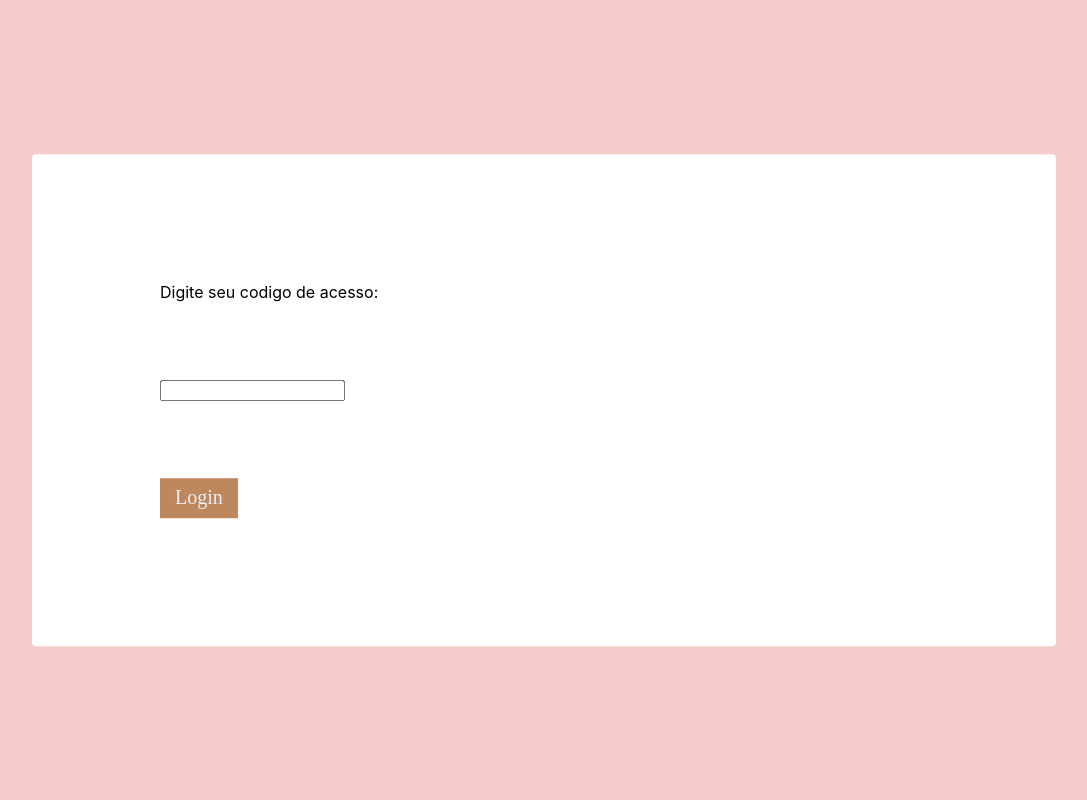
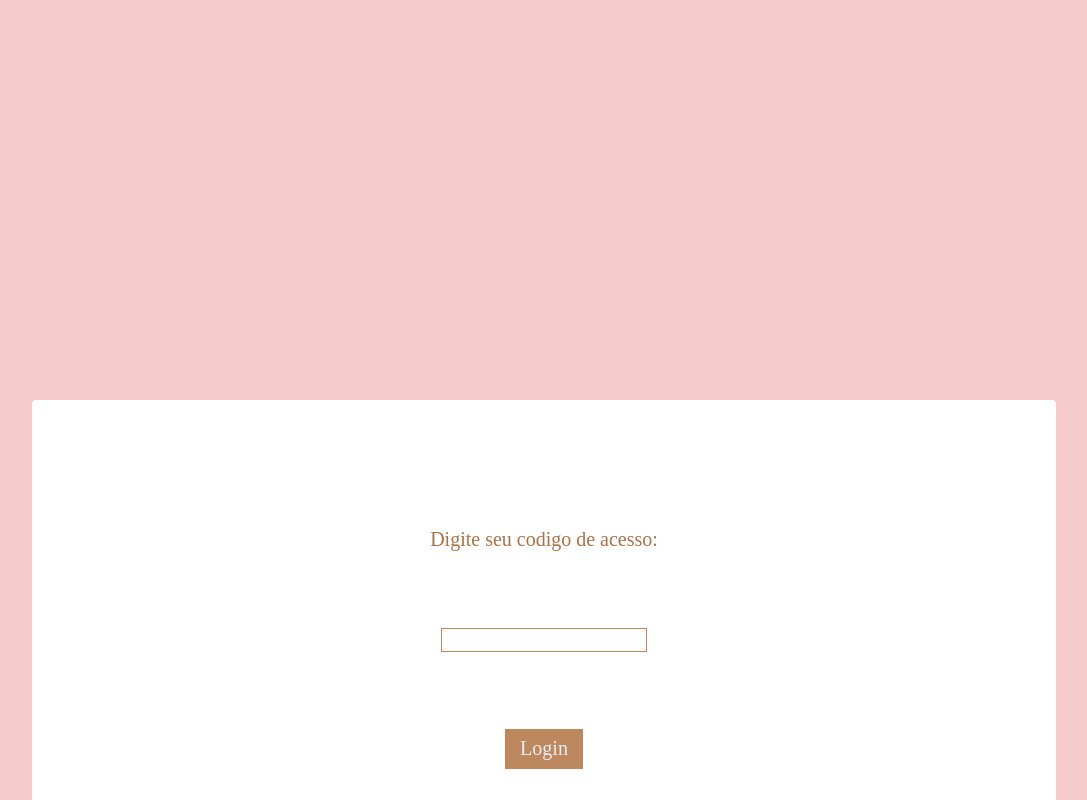
Before and after one commit to williambarrilli/agendamento, a React (Create React App) app: page /login in a window 1280 px wide. Shown: the whole page, without its empty margins (96-1183 px from the left). Built offline with nearby package versions, Linux system fonts and the light colour scheme; no server answers.

Commit message:
ajustes css calendario, pagina acesso e my area

```diff
--- a/src/components/calendar/monthCard/styles.module.scss
+++ b/src/components/calendar/monthCard/styles.module.scss
@@ -10,11 +10,13 @@
   font-weight: bold;
   color: #ac7348;
   font-size: 20px;
+
 }
 
 .week-days {
   border-bottom: 1px solid #ccc;
   color: #ac7348;
+  text-align: center;
 }
 .week-day {
   display: inline-block;
@@ -23,9 +25,11 @@
   font-weight: bold;
   font-size: 0.9em;
   margin: 4px;
+
 }
 .week {
   margin: 4px;
+  text-align: center;
 }
 
 .day {
@@ -59,5 +63,7 @@
 }
 
 .tittle {
-  padding: 10px;
+  margin: 15px;
+  position: relative;
+  top: -6px;
 }
--- a/src/components/list/styles.module.scss
+++ b/src/components/list/styles.module.scss
@@ -1,25 +1,25 @@
 .container {
   display: flex;
   flex-wrap: wrap;
-  max-width: 300px;
+  max-width: 360px;
 }
 
 .itemHour {
-  color: #0056a8;
+  color:#ffffff;
   font-size: 20px;
   margin: 5px;
-  border: 2px solid #e6eef6;
+  border: 2px solid #ac7246;
+  background: #ac7246;
   padding: 5px;
-  box-shadow: 0px 1px 2px rgba(48, 116, 250, 0.05);
-  border-radius: 4px;
+
   &:disabled {
-    background-color: #fafafa;
+    background-color: #fafafa72;
     color: #d1d1d1;
     cursor: not-allowed;
   }
   &:hover {
-    background: #0056a8;
-    color: #fafafa;
+    background: #066a3f;
+    color: #fafafa96;
     border-radius: 4px;
   }
 }
--- a/src/components/listComponents/index.tsx
+++ b/src/components/listComponents/index.tsx
@@ -50,7 +50,7 @@ export default function ListComponents({ listItems }: ListComponentsProps) {
               <>{EnumStatusKeys[item.status]}</>
             ) : (
               <>
-                <div>
+                <div className={styles.rowBotton}>
                   <Button
                     styleOption="secondary"
                     size="sm"
@@ -68,12 +68,11 @@ export default function ListComponents({ listItems }: ListComponentsProps) {
                 </div>
               </>
             )}
-
             <div className={styles.rowBotton}>
               <Button
                 styleOption="secondary"
                 size="sm"
-                text="Entrar em contato"
+                text="Contato"
                 onclick={() => sendMessage("Olá tudo bem?", "5554981559983")}
               />
             </div>
--- a/src/pages/home/index.tsx
+++ b/src/pages/home/index.tsx
@@ -2,6 +2,7 @@ import styles from "./styles.module.scss";
 import bannerImage from "../../assets/bannerImage.jpg";
 import ButtonsView from "../../views/home/buttonsView";
 import BannerComponent from "../../components/banner";
+import Login from "../login";
 
 export default function Home() {
   return (
--- a/src/pages/login/index.tsx
+++ b/src/pages/login/index.tsx
@@ -16,15 +16,18 @@ export default function Login() {
   return (
     <div className={styles.container}>
       <div className={styles.content}>
-        <label>Digite seu codigo de acesso:</label>
+        <label className={styles.text}>Digite seu codigo de acesso:</label>
         <div className={styles["input-box"]}>
           <input
+            className={styles.input}
             type="password"
             onChange={(e) => setCode(e.target.value)}
             value={code}
           />
         </div>
-        <Button onclick={() => validCode()} text="Login" />
+        <div className={styles.center}>
+          <Button onclick={() => validCode()} text="Login" />
+        </div>
       </div>
     </div>
   );
--- a/src/pages/login/styles.module.scss
+++ b/src/pages/login/styles.module.scss
@@ -1,4 +1,5 @@
 .container {
+
 }
 
 .content {
@@ -6,11 +7,32 @@
   width: 60%;
   border-radius: 4px;
   background-color: white;
-  position: absolute;
+  position:fixed;
   top: 50%;
-  left: 50%;
-  transform: translate(-50%, -50%);
+  left: 10%;
 }
 .input-box {
   margin: 10% 0;
+  width: 100%;
+  display: flex;
+  justify-content: center;
 }
+.text {
+  font-family: Didot, serif;
+  text-align: center;
+  color: #ac7246;
+  font-size: 20px;
+  display: flex;
+  justify-content: center;
+}
+.input {
+  text-align: center;
+  border: 1.5px solid #be885e;
+  width: 200px;
+  height: 20px;
+  font-size: 15px;
+}
+.center {
+  display: flex;
+  justify-content: center;
+}
--- a/src/pages/my-area/index.tsx
+++ b/src/pages/my-area/index.tsx
@@ -89,7 +89,7 @@ export default function MyArea() {
               ))
             ) : (
               <p className={styles.textHorarios}>
-                Sem horarios agendados para está data
+                Sem horarios agendados para esta data
               </p>
             )}
           </div>
```
